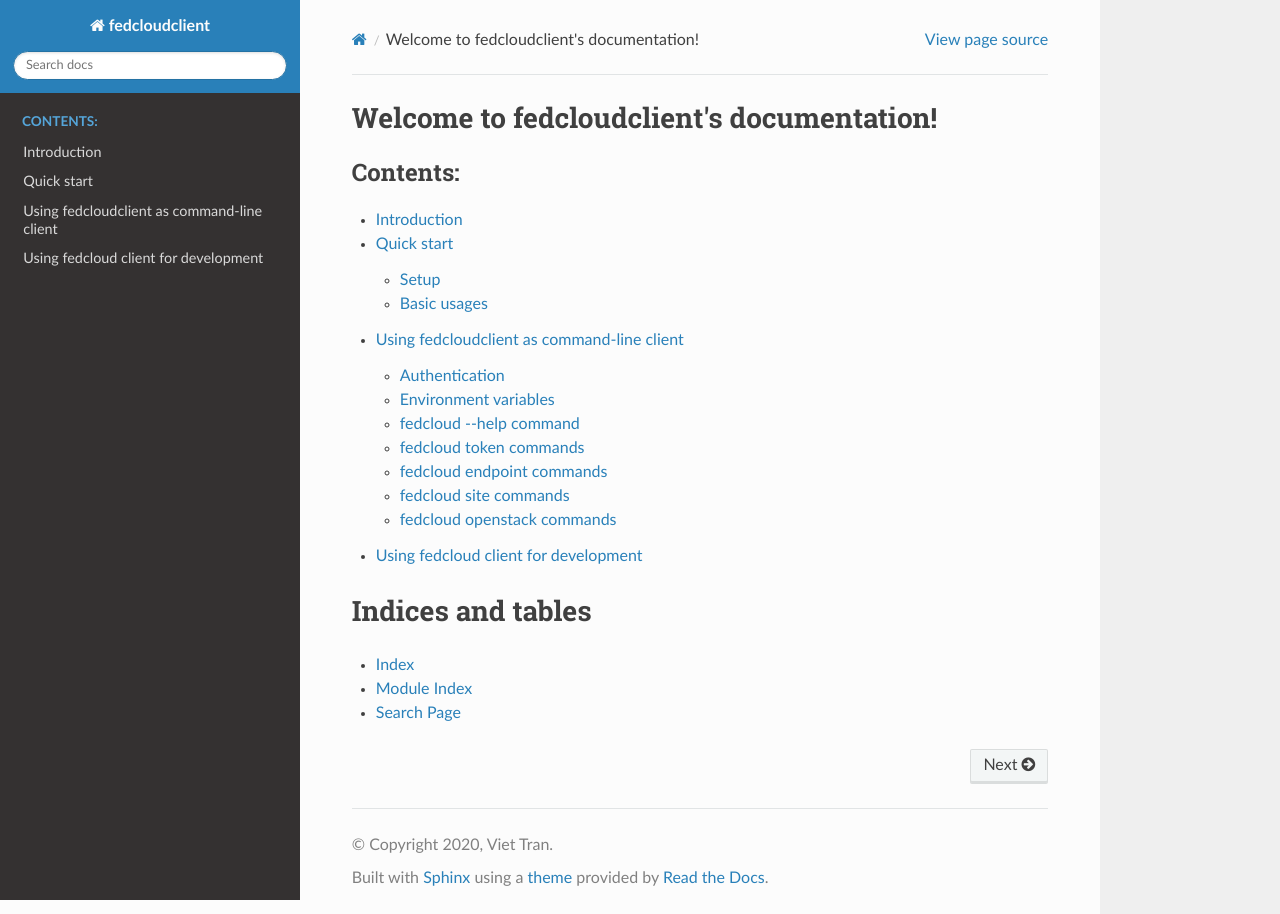
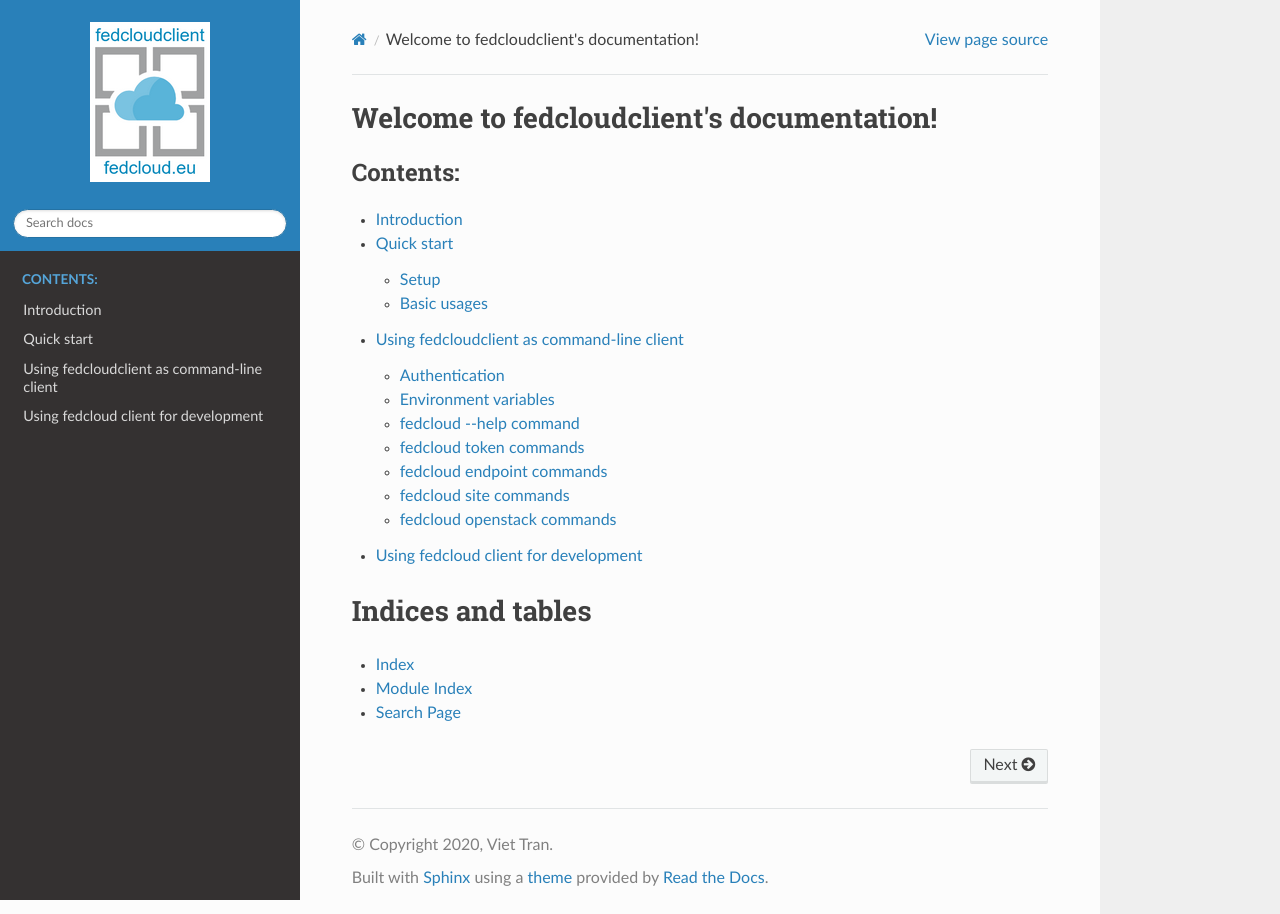
Before and after one commit to tdviet/fedcloudclient, a Sphinx documentation site: the page built from docs/index.rst, in a window 1280 px wide. Built offline with Sphinx 7.4.7 and the Read the Docs theme 2.0.0, drawn with Linux system fonts in a browser that asks for light colours; pages that are not in the unit, such as notebooks, are missing from menus.

Commit message:
Add logo

```diff
--- a/docs/conf.py
+++ b/docs/conf.py
@@ -53,6 +53,11 @@
 # a list of builtin themes.
 #
 html_theme = "sphinx_rtd_theme"
+html_logo = "fedcloudclient-logo-non-transparent-small.png"
+html_theme_options = {
+    'logo_only': True,
+    'display_version': False,
+}
 
 # Add any paths that contain custom static files (such as style sheets) here,
 # relative to this directory. They are copied after the builtin static files,
```
Also changed, not shown: docs/fedcloudclient-logo-non-transparent-small.png (added).
